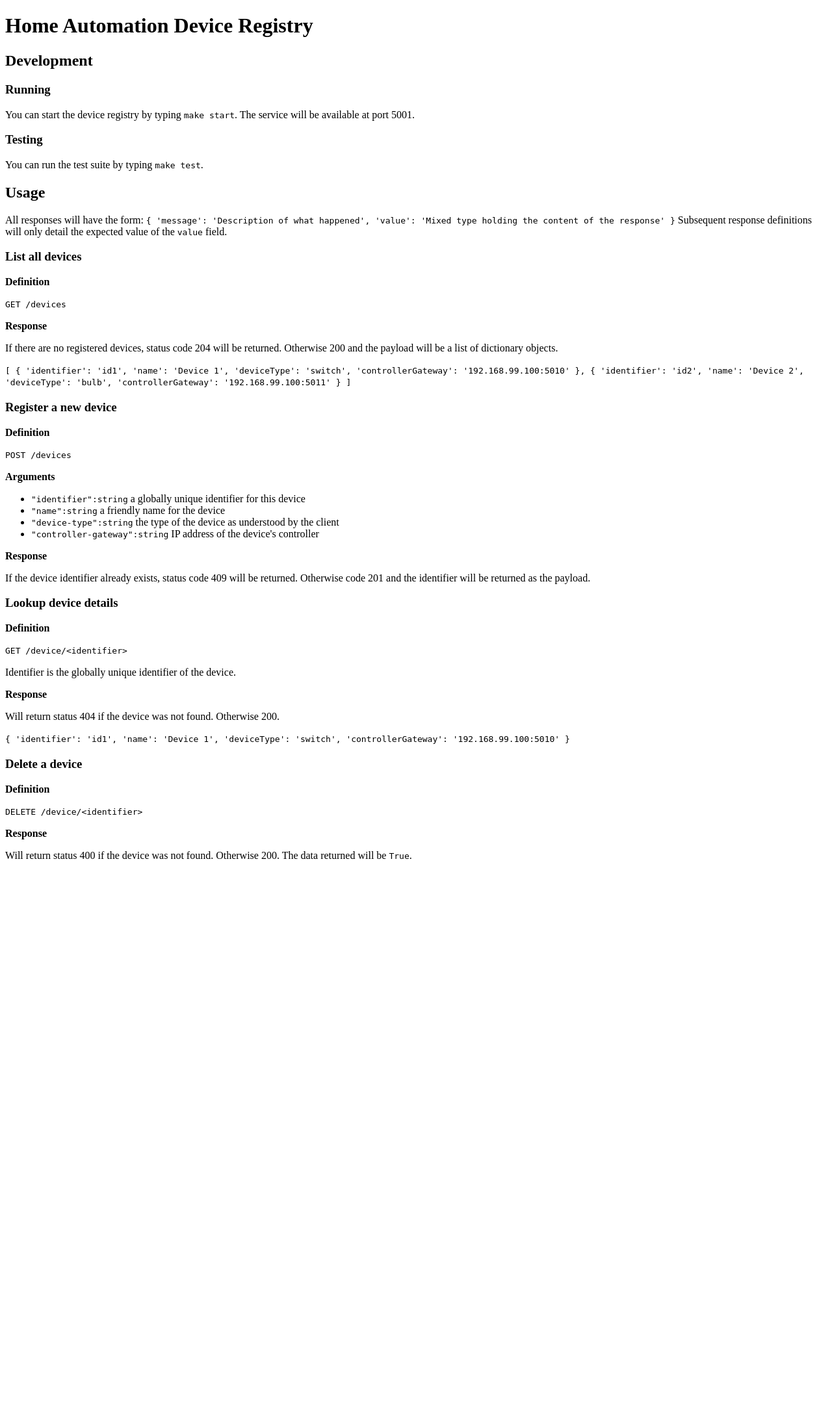
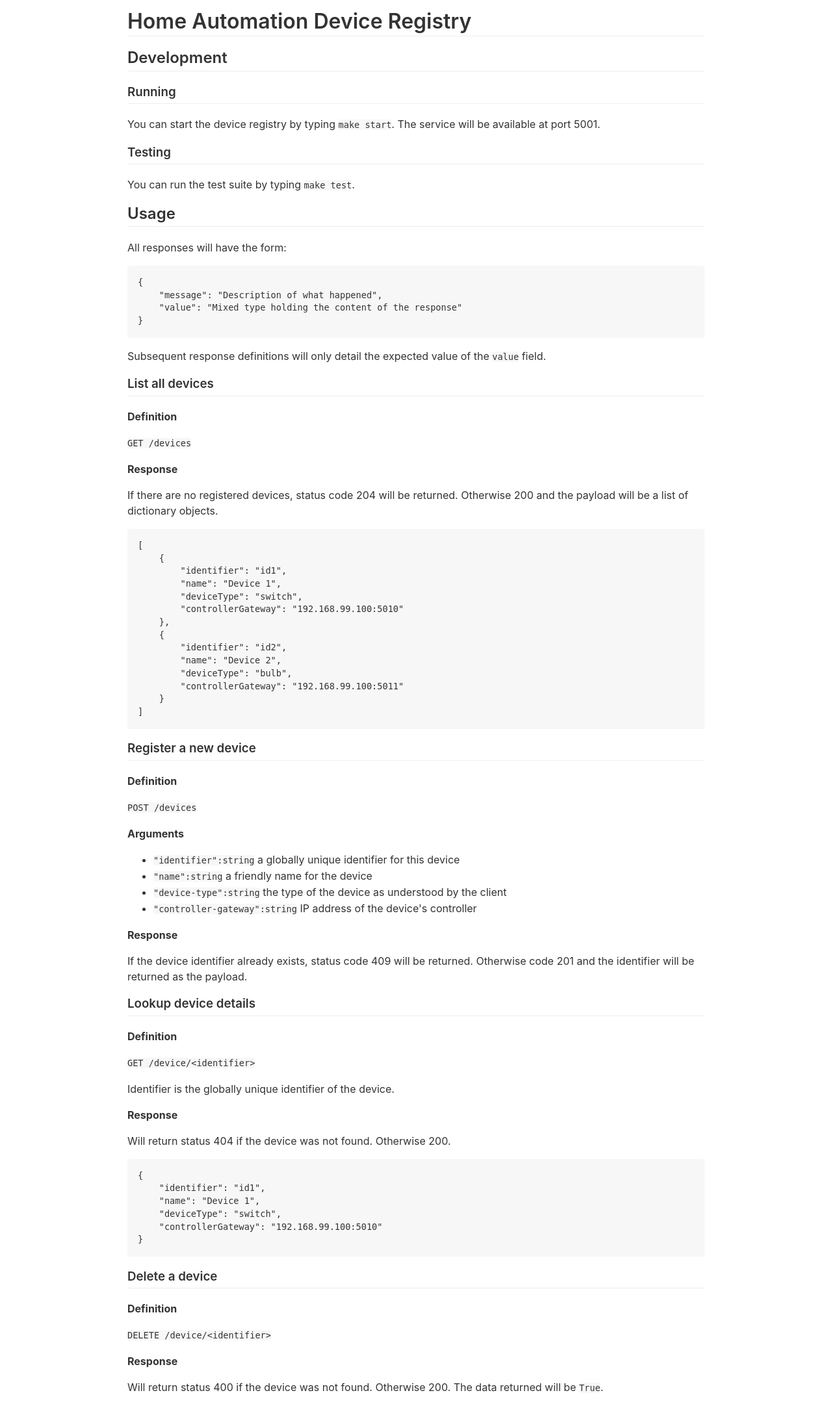
Before and after one commit to jakewright/home-automation-device-registry, a Flask app: page / in a window 1280 px wide. Shown: the whole page at 65% size. Before the commit the page ends 1322 px from the top, so only its background shows below. Run offline with Flask 2, Linux system fonts and the light colour scheme.

Commit message:
Give the README output some sexy github formatting

```diff
--- a/app/__init__.py
+++ b/app/__init__.py
@@ -30,7 +30,7 @@ def index():
         content = markdown_file.read()
 
         # Convert the markdown to HTML and then treat it as actual HTML so it's not escaped
-        html = Markup(markdown.markdown(content))
+        html = Markup(markdown.markdown(content, extensions=['markdown.extensions.fenced_code']))
 
     return render_template('index.html', content=html)
 
--- a/app/templates/index.html
+++ b/app/templates/index.html
@@ -2,6 +2,38 @@
 <html>
     <head>
         <title>{{ title or 'Home Automation Device Registry' }}</title>
+        <style>
+            body {
+                font-family: -apple-system, sans-serif;
+                color: rgb(51, 51, 51);
+                font-size: 16px;
+                line-height: 24px;
+                width: 888px;
+                margin: 0 auto;
+            }
+
+            h1, h2, h3 {
+                border-bottom: 1px solid #eee;
+                padding-bottom: 0.3em;
+            }
+
+            h1, h2, h3, h4, h5, h6 {
+                font-weight: 600;
+            }
+
+            pre {
+                padding: 16px;
+                line-height: 1.45;
+
+            }
+
+            pre, code {
+                font-size: 0.85rem;
+                background-color: #f7f7f7;
+                border-radius: 3px;
+            }
+
+        </style>
     </head>
     <body>
         {{ content }}
```
Also changed, not shown: README.md.
